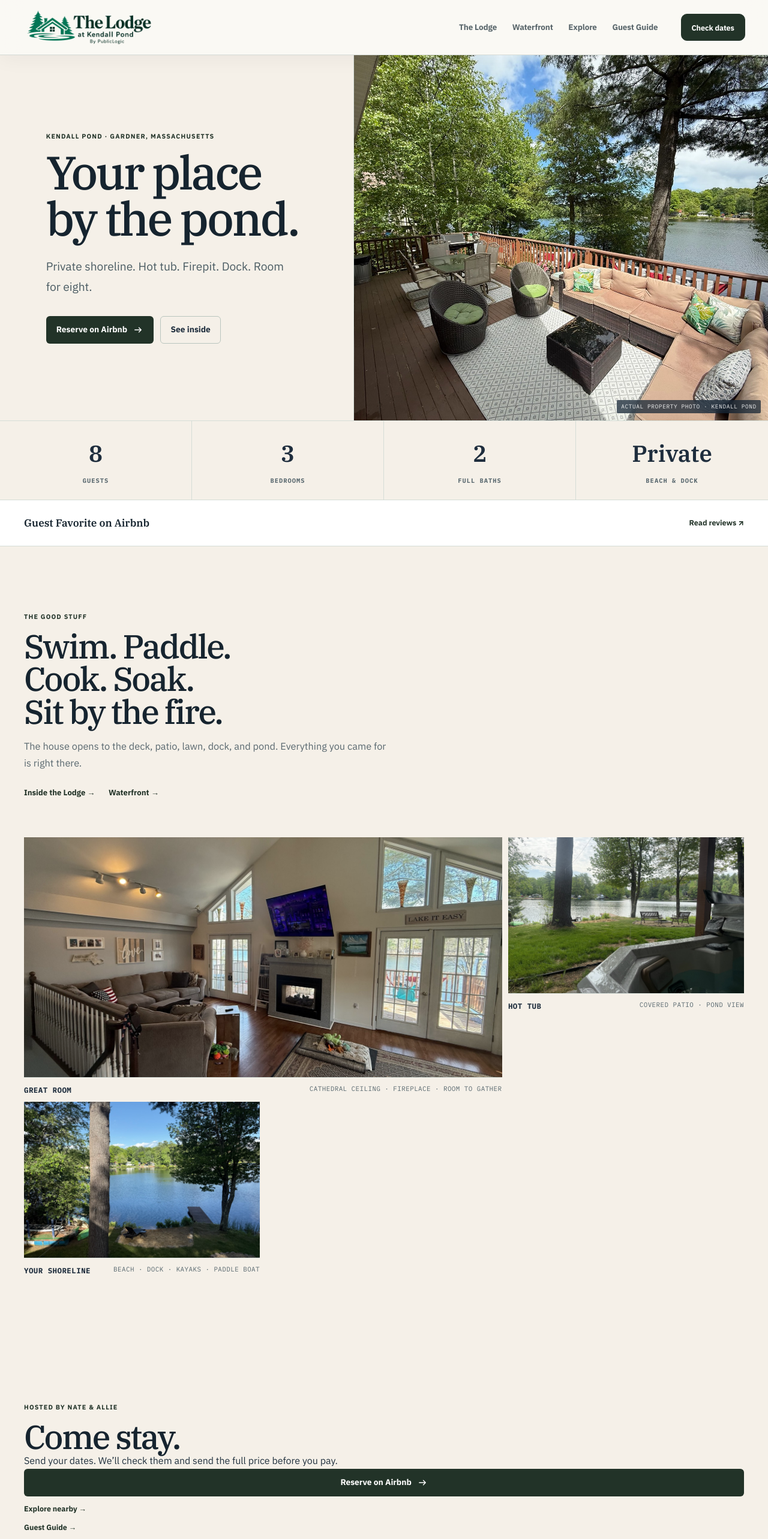
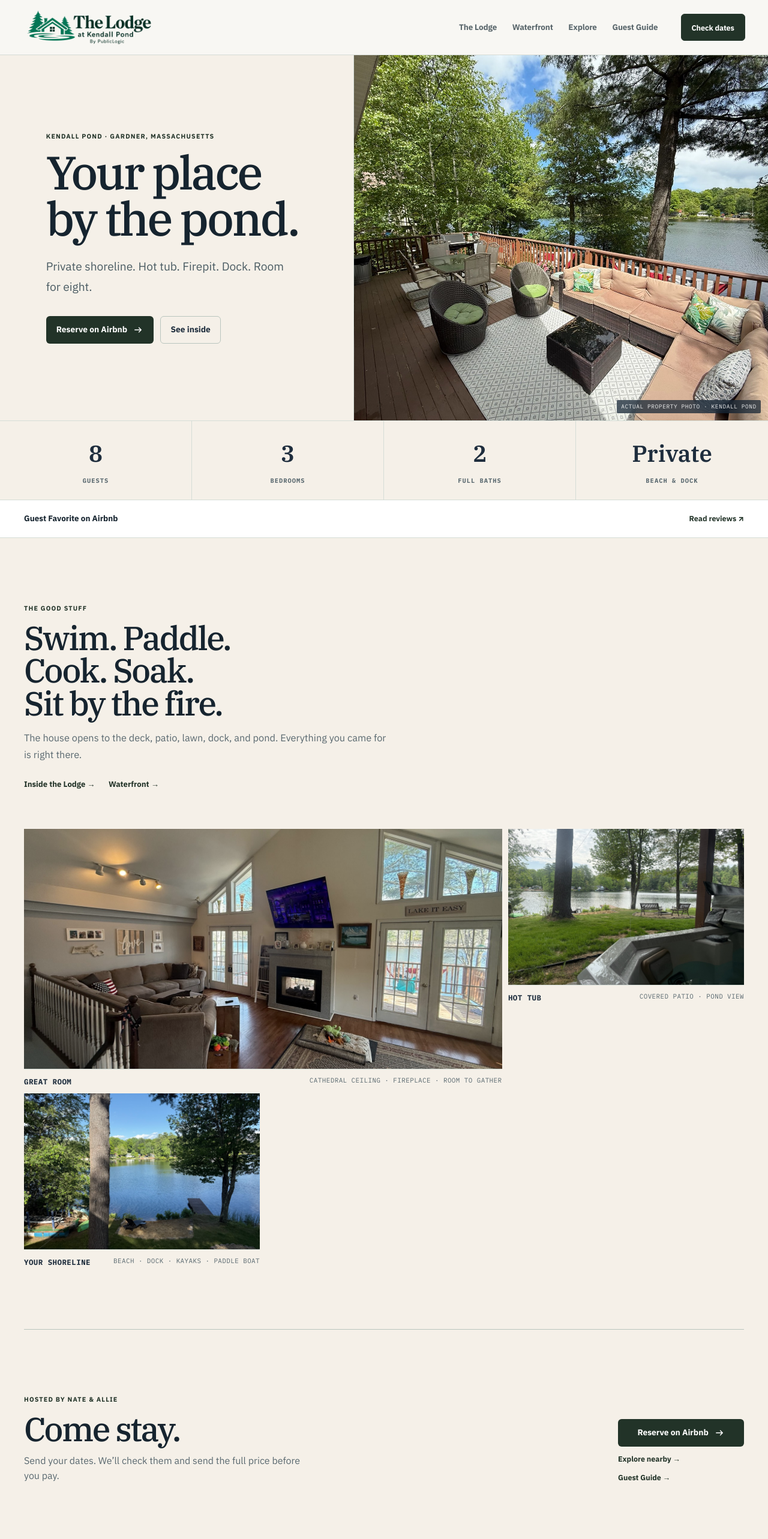
Before and after one commit to PublicLogic/KendallPondLodge, a Next.js app: page / in a window 1280 px wide. Shown: the top 2566 px of the page at 60% size. Built offline with nearby package versions, Linux system fonts and the light colour scheme; no server answers.

Commit message:
Make KPL public UI sharp and editorial

```diff
--- a/app/experience.css
+++ b/app/experience.css
@@ -1455,3 +1455,81 @@
     grid-template-columns: 1fr;
   }
 }
+
+
+/* === KPL PUBLIC EDITORIAL OVERRIDES 2026-10-25 === */
+.experience-header-booking{
+  background:rgba(248,247,243,.97);
+  box-shadow:none;
+}
+.experience-header-booking .experience-book-button{
+  border-radius:6px;
+  box-shadow:none;
+}
+.home-review-strip>a{
+  min-height:62px;
+}
+.home-review-strip strong{
+  font-family:var(--font-sans),sans-serif;
+  font-size:.84rem;
+  font-weight:720;
+}
+.home-simple-copy{
+  max-width:680px;
+}
+.home-simple-copy h2{
+  max-width:13ch;
+}
+.home-final-cta{
+  display:grid;
+  grid-template-columns:minmax(0,1fr) auto;
+  align-items:end;
+  gap:3rem;
+  border-top:1px solid var(--line-strong);
+}
+.home-final-cta h2{max-width:8ch}
+.home-final-cta>div:first-child>p:last-child{
+  max-width:50ch;
+  margin-top:.8rem;
+  color:var(--muted);
+}
+.home-host-actions{
+  min-width:210px;
+}
+.explore-arrival-strip{
+  border:0;
+  border-top:1px solid var(--line-strong);
+  border-bottom:1px solid var(--line-strong);
+  border-radius:0;
+  background:transparent;
+}
+.explore-arrival-links a{
+  border:0;
+  border-bottom:1px solid var(--line);
+  border-radius:0;
+  background:transparent;
+  padding:.7rem 0;
+}
+.public-mobile-nav{
+  border-radius:0;
+  border:0;
+  border-top:1px solid var(--line);
+  right:0;
+  bottom:0;
+  left:0;
+  padding:.3rem .5rem calc(.3rem + env(safe-area-inset-bottom));
+  background:rgba(250,249,246,.98);
+  box-shadow:0 -8px 22px rgba(17,34,51,.06);
+}
+.public-mobile-nav a{
+  border-radius:4px;
+}
+.public-mobile-nav .public-mobile-nav-primary{
+  border-radius:4px;
+}
+@media(max-width:760px){
+  .home-final-cta{
+    grid-template-columns:1fr;
+    gap:1.4rem;
+  }
+}
```
